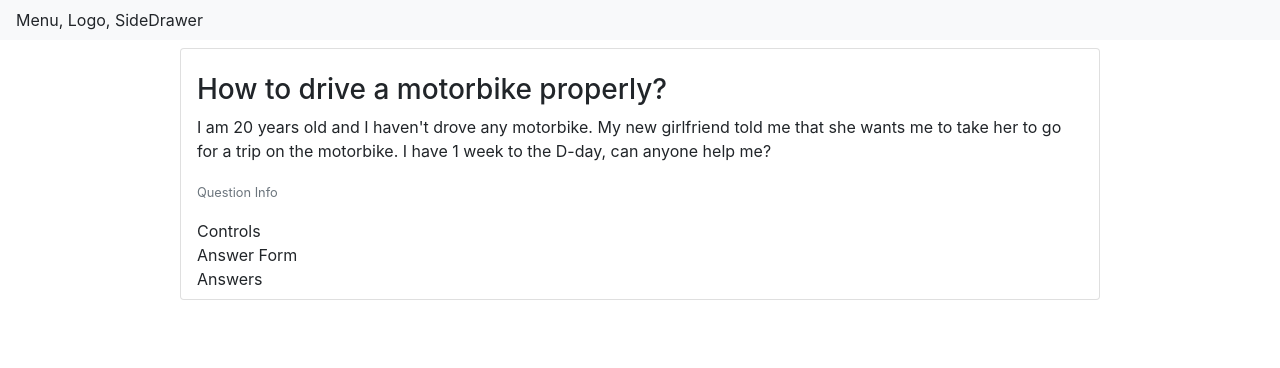
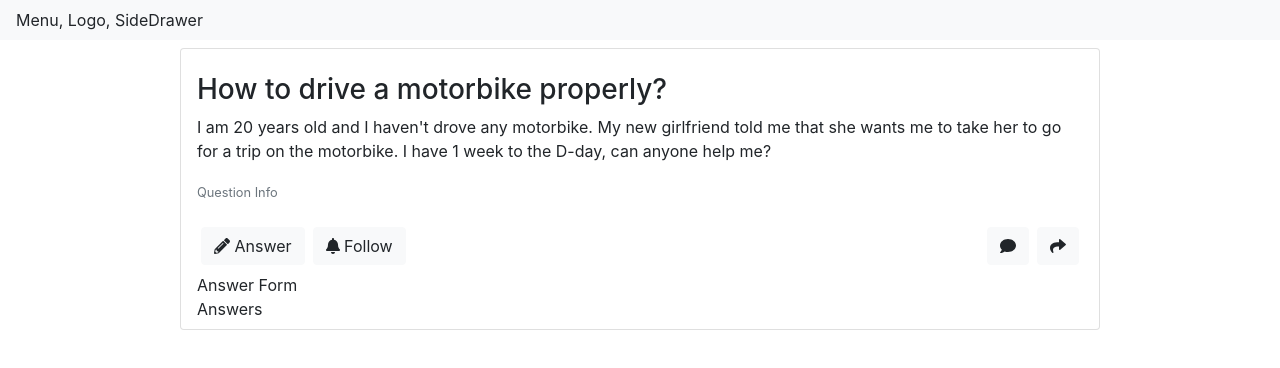
Before and after one commit to trunghq3101/qa-app, a React (Create React App) app in the folder client/: page / in a window 1280 px wide. Shown: the top 368 px of the page. Built offline with nearby package versions, Linux system fonts and the light colour scheme; the HTML template or start-up script is replaced by a standard one.

Commit message:
add control bar + style for controls

```diff
--- a/client/src/App.js
+++ b/client/src/App.js
@@ -1,7 +1,7 @@
 import React, { Component } from 'react';
-import Aux from './hoc/Aux';
+import Aux from './hoc/Aux/Aux';
 import QuestionHolder from './containers/QuestionHolder/QuestionHolder';
-import Layout from './components/Layout/Layout';
+import Layout from './hoc/Layout/Layout';
 
 class App extends Component {
 
--- /dev/null
+++ b/client/src/components/ControlBar/ControlBar.jsx
@@ -0,0 +1,47 @@
+import React from 'react'
+import classes from './ControlBar.module.css'
+import { FontAwesomeIcon } from '@fortawesome/react-fontawesome'
+import { faEllipsisH } from '@fortawesome/free-solid-svg-icons'
+import FullControl from '../Controls/FullControl/FullControl';
+
+export default (props) => {
+
+    const mainControlsFull = Object.keys(props.mainControls)
+        .map(ctrlKey => (
+            <FullControl key={ctrlKey} ctrlType="button" ctrlName={ctrlKey} />
+        ))
+
+    const subControlsFull = Object.keys(props.subControls)
+        .map(ctrlKey => (
+            <FullControl key={ctrlKey} ctrlType="icon" ctrlName={ctrlKey} />
+        ))
+
+    const subControlsText = Object.keys(props.subControls)
+        .map(ctrlKey => (
+            <div key={ctrlKey} className="dropdown-item">
+                <FullControl ctrlType="text" ctrlName={ctrlKey}/>
+            </div>
+        ))
+
+    return (
+        <div className="my-2 row">
+            <div className="col-9 col-md-6">
+                {mainControlsFull}
+            </div>
+            <div className="col-3 col-md-6 text-right">
+                <div className={classes.DesktopOnly}>
+                    {subControlsFull}
+                </div>
+                <div className={`dropdown ${classes.MobileOnly}`}>
+                    <button
+                        type="button"
+                        className="btn btn-light"
+                        data-toggle="dropdown"><FontAwesomeIcon icon={faEllipsisH} /></button>
+                    <div className="dropdown-menu dropdown-menu-right">
+                        {subControlsText}
+                    </div>
+                </div>
+            </div>
+        </div>
+    )
+}
--- /dev/null
+++ b/client/src/components/ControlBar/ControlBar.module.css
@@ -0,0 +1,16 @@
+.DesktopOnly {
+    display: none
+}
+
+.MobileOnly {
+    display: block;
+}
+
+@media (min-width: 800px) {
+    .DesktopOnly {
+        display: block
+    }
+    .MobileOnly {
+        display: none
+    }
+}
--- /dev/null
+++ b/client/src/components/Controls/FullControl/FullControl.jsx
@@ -0,0 +1,50 @@
+import React from 'react'
+import { FontAwesomeIcon } from '@fortawesome/react-fontawesome';
+import { faPencilAlt, faBell, faComment, faShare } from '@fortawesome/free-solid-svg-icons';
+import Aux from '../../../hoc/Aux/Aux';
+
+export default (props) => {
+
+    const icons = {
+        Answer: faPencilAlt,
+        Follow: faBell,
+        Comment: faComment,
+        Share: faShare
+    }
+    let ctrlView = null;
+
+    switch (props.ctrlType) {
+        case "button":
+            ctrlView = (
+                <button type="button" className="btn btn-light mx-1">
+                    <span>
+                        <FontAwesomeIcon icon={icons[props.ctrlName]} /> {props.ctrlName}
+                    </span>
+                </button>
+            )
+            break;
+
+        case "text":
+            ctrlView = (
+                <span>{props.ctrlName}</span>
+            )
+            break;
+
+        case "icon":
+            ctrlView = (
+                <button type="button" className="btn btn-light mx-1">
+                    <FontAwesomeIcon icon={icons[props.ctrlName]} />
+                </button>
+            )
+            break;
+
+        default:
+            break;
+    }
+
+    return (
+        <Aux>
+            {ctrlView}
+        </Aux>
+    )
+}
--- a/client/src/containers/QuestionHolder/QuestionHolder.jsx
+++ b/client/src/containers/QuestionHolder/QuestionHolder.jsx
@@ -1,5 +1,6 @@
 import React, { Component } from 'react'
 import Question from '../../components/Question/Question';
+import ControlBar from '../../components/ControlBar/ControlBar';
 
 export default class QuestionHolder extends Component {
     render() {
@@ -8,7 +9,16 @@ export default class QuestionHolder extends Component {
                 <div className="col-12 col-sm-10">
                     <div className="card px-3 py-2">
                         <Question />
-                        <div>Controls</div>
+                        <ControlBar
+                            mainControls={{
+                                Answer: "",
+                                Follow: ""
+                            }}
+                            subControls={{
+                                Comment: "",
+                                Share: ""
+                            }}
+                        />
                         <div>Answer Form</div>
                         <div>Answers</div>
                     </div>
--- a/client/src/components/Layout/Layout.jsx
+++ b/client/src/hoc/Layout/Layout.jsx
@@ -1,6 +1,6 @@
 import React from 'react'
-import Toolbar from '../Toolbar/Toolbar';
-import Aux from '../../hoc/Aux';
+import Toolbar from '../../components/Toolbar/Toolbar';
+import Aux from '../Aux/Aux';
 
 export default (props) => (
     <Aux>
```
Also changed, not shown: client/src/hoc/Aux/Aux.jsx (renamed from client/src/hoc/Aux.jsx).
